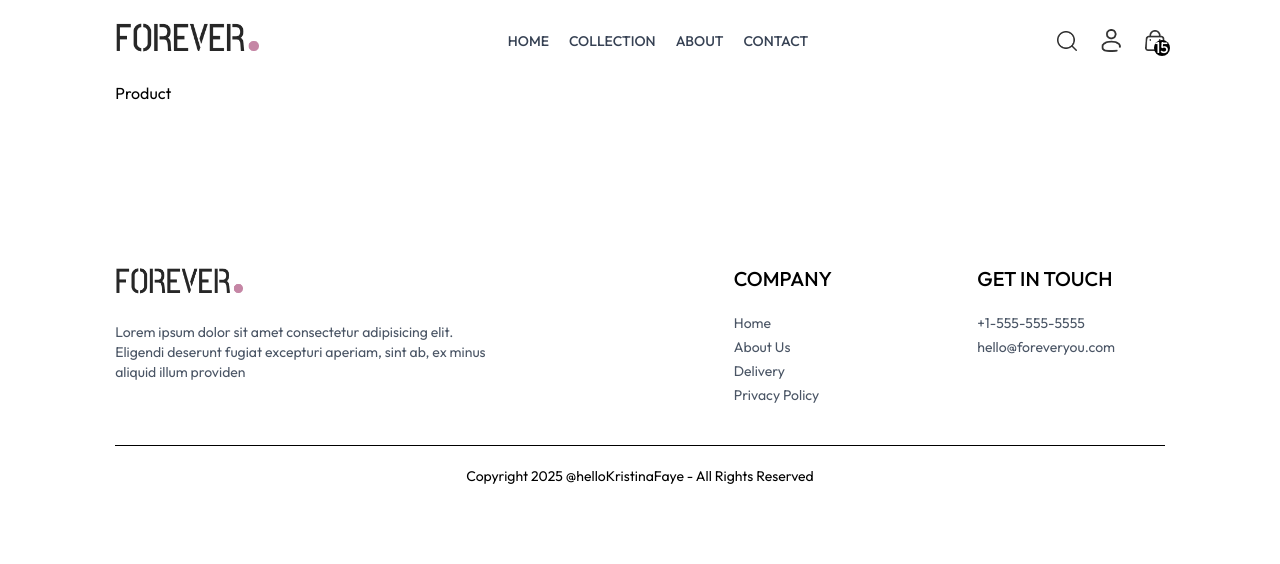
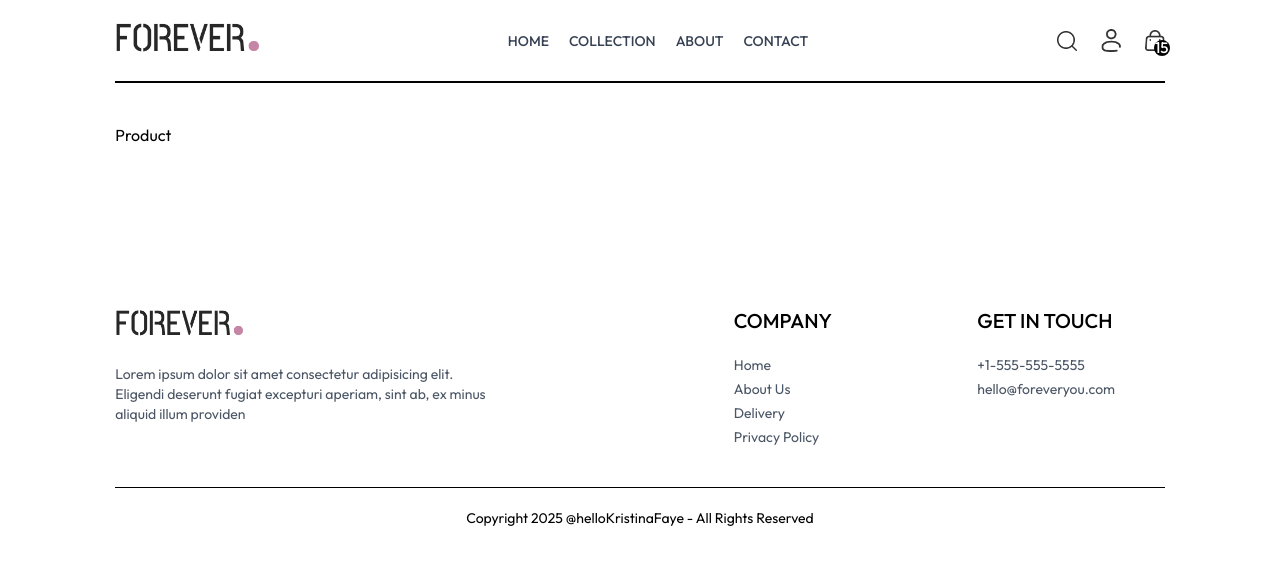
Before and after one commit to hellokristinafaye/clothing-ecommerce, a React (Vite) app: page /product/aaaaa in a window 1280 px wide. Both pictures are taken after a click on the picture 1066 px from the left and 40 px from the top of the page. Shown: the top 564 px of the page. Built offline with nearby package versions, Linux system fonts and the light colour scheme.

Commit message:
Parent div styled w/ transition in

```diff
--- a/src/pages/Product.jsx
+++ b/src/pages/Product.jsx
@@ -27,7 +27,10 @@ const Product = () => {
 
 
   return productData?  (
-    <div>Product</div>
+    <div className="border-t-2 pt-10 transition-opacity ease-in duration-500 opacity-100">Product
+
+
+    </div>
   ) : <div className="opacity-0"></div>
 }
 
```
